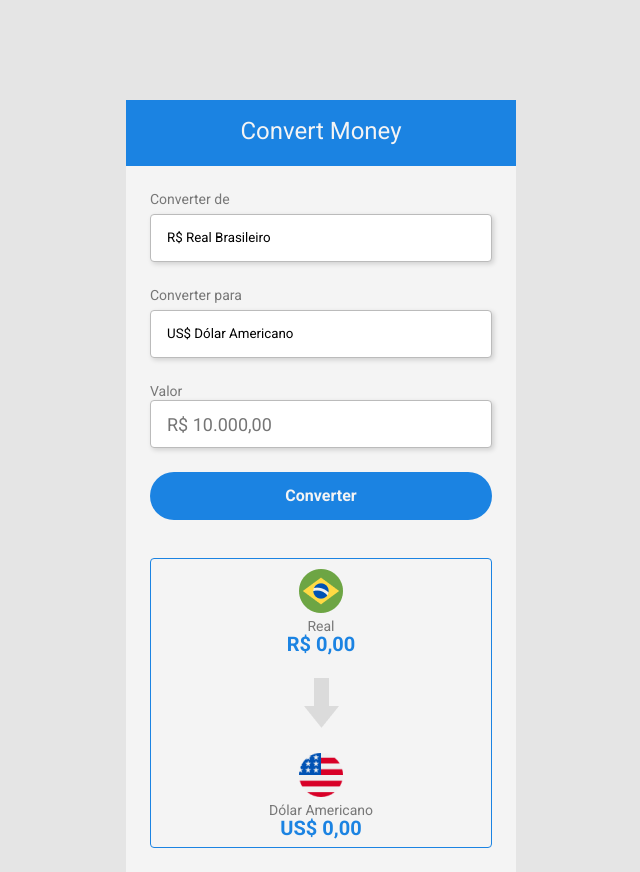
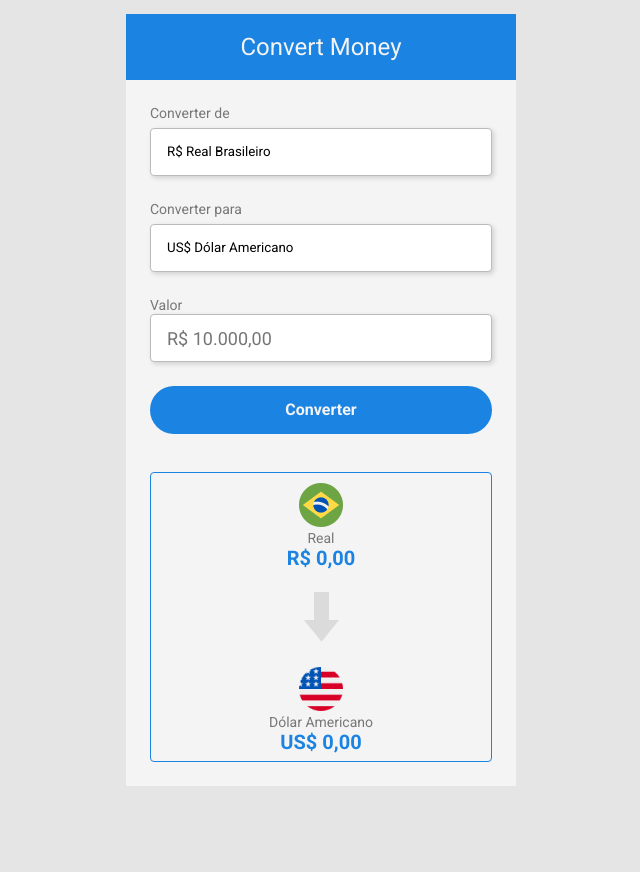
Before and after one commit to guicavallini/currency-conversion, a plain HTML site: page index.html in a window 1280 px wide. Shown: the whole page, without its empty margins (319-959 px from the left). After the commit the page ends 800 px from the top, so only its background shows below. Drawn offline with Linux system fonts and the light colour scheme.

Commit message:
adicionando display flex

```diff
--- a/style.css
+++ b/style.css
@@ -10,25 +10,28 @@
 
 body {
     background-color: #E5E5E5;
+    display: flex;
+    justify-content: center;
+    align-items: center;
+    height: 100vh;
 }
 
 .container {
     width: 390px;
-    margin: 0 auto;
-    margin-top: 100px;
     background-color: #F4F4F4;
 }
 
 header {
     background-color: #1B83E2;
     height: 66px;
+    display: flex;
+    justify-content: center;
+    align-items: center;
 }
 
 h1 {
     font-size: 24px;
     color: #F4F4F4;
-    text-align: center;
-    padding-top: 22px;
 }
 
 main {
@@ -93,11 +96,18 @@ button:active {
 section {
     border: 1px solid #1B83E2;
     border-radius: 4px;
+    display: flex;
+    flex-direction: column;
+    align-items: center;
+    gap: 15px;
 }
 
 .currency-container {
-    text-align: center;
     padding: 10px;
+    display: flex;
+    flex-direction: column;
+    align-items: center;
+    gap: 2px;
 }
 
 .currency-name {
@@ -110,8 +120,3 @@ section {
     font-size: 20px;
     color: #1B83E2;
 }
-
-.arrow-img {
-    margin: 15px auto;
-    display: block;
-}
```
